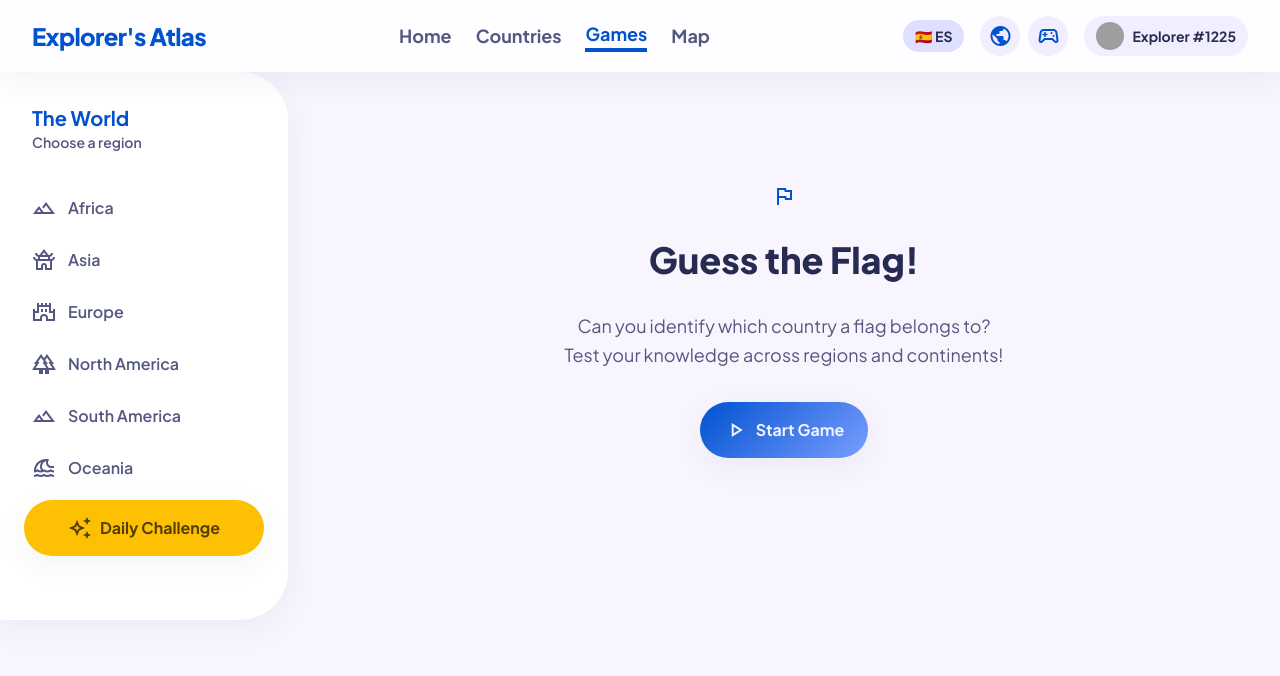
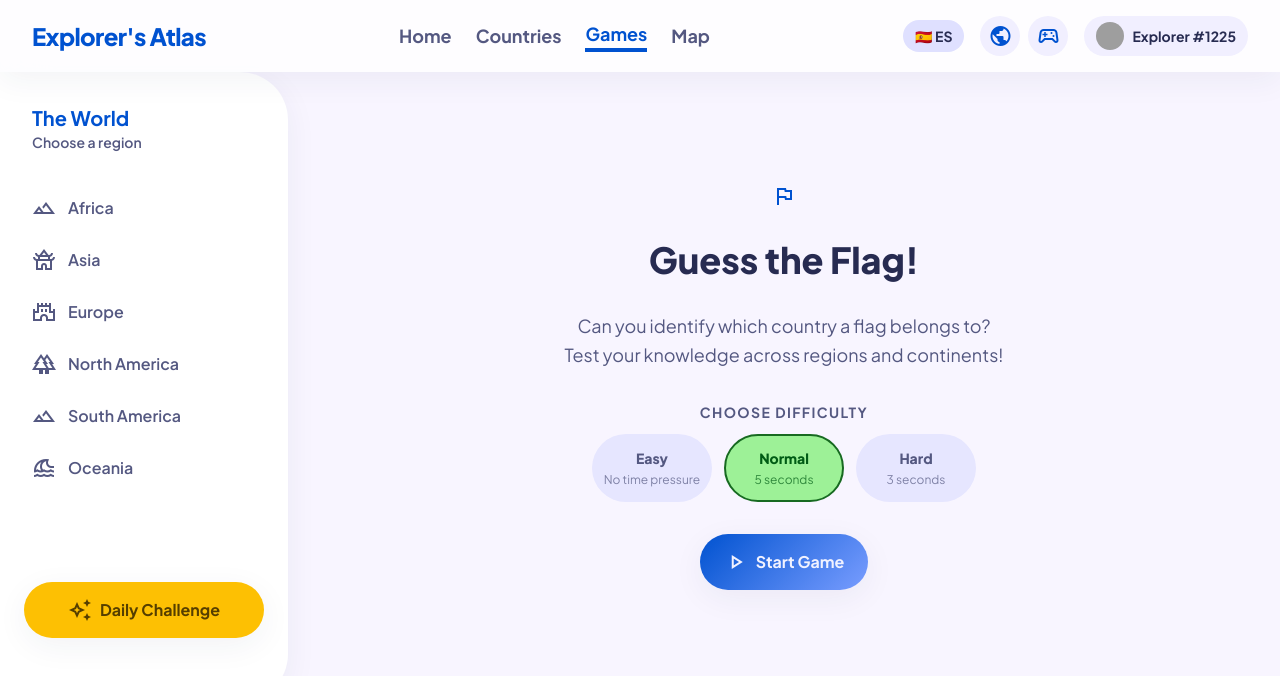
Before and after one commit to fonseka-dev/fun-with-flags, a Next.js app: page /en/games/guess-the-flag in a window 1280 px wide. Shown: the top 676 px of the page. Built offline with nearby package versions, Linux system fonts and the light colour scheme; no server answers; the database is empty; sample sign-in values are in the browser's storage; grey boxes are pictures that could not be loaded.

Commit message:
feat(quiz): difficulty picker, timer display, auto-advance UI, i18n keys

```diff
--- a/messages/en.json
+++ b/messages/en.json
@@ -75,10 +75,17 @@
     "playAgain": "Play Again",
     "backToHome": "Back to Home",
     "whoAmI": "Who am I?",
-    "nextQuestion": "Next Question",
     "hintTitle": "Explorer's Hint",
     "currentScore": "Current Score",
-    "livesLeft": "Lives Left"
+    "livesLeft": "Lives Left",
+    "timeLeft": "TIME LEFT",
+    "selectDifficulty": "Choose Difficulty",
+    "easy": "Easy",
+    "normal": "Normal",
+    "hard": "Hard",
+    "easyDesc": "No time pressure",
+    "normalDesc": "5 seconds",
+    "hardDesc": "3 seconds"
   },
   "auth": {
     "signIn": "Sign In",
--- a/messages/es.json
+++ b/messages/es.json
@@ -75,10 +75,17 @@
     "playAgain": "Jugar de Nuevo",
     "backToHome": "Volver al Inicio",
     "whoAmI": "¿Quién soy?",
-    "nextQuestion": "Siguiente Pregunta",
     "hintTitle": "Pista del Explorador",
     "currentScore": "Puntuación Actual",
-    "livesLeft": "Vidas Restantes"
+    "livesLeft": "Vidas Restantes",
+    "timeLeft": "TIEMPO",
+    "selectDifficulty": "Elige Dificultad",
+    "easy": "Fácil",
+    "normal": "Normal",
+    "hard": "Difícil",
+    "easyDesc": "Sin límite de tiempo",
+    "normalDesc": "5 segundos",
+    "hardDesc": "3 segundos"
   },
   "auth": {
     "signIn": "Iniciar sesión",
--- a/src/components/games/AnswerOptions.tsx
+++ b/src/components/games/AnswerOptions.tsx
@@ -16,7 +16,7 @@ export function AnswerOptions({
   status,
   onSelect,
 }: AnswerOptionsProps) {
-  const isAnswered = status === "correct" || status === "wrong";
+  const isAnswered = status === "correct" || status === "wrong" || status === "timeout";
 
   function getOptionStyle(slug: string): string {
     if (!isAnswered) {
@@ -25,7 +25,8 @@ export function AnswerOptions({
     if (slug === correctSlug) {
       return "bg-secondary text-on-secondary";
     }
-    if (slug === selectedAnswer && slug !== correctSlug) {
+    // On timeout, no answer was selected — don't highlight anything red
+    if (status !== "timeout" && slug === selectedAnswer && slug !== correctSlug) {
       return "bg-error text-on-error";
     }
     return "bg-surface-container-highest opacity-50";
--- a/src/components/games/FlagQuiz.tsx
+++ b/src/components/games/FlagQuiz.tsx
@@ -2,13 +2,13 @@
 
 import { useEffect } from "react";
 import { useTranslations } from "next-intl";
-import { Country } from "@/data/types";
-import { useGameState } from "@/lib/hooks/useGameState";
+import { Country, Difficulty } from "@/data/types";
+import { useGameState, TIMER_DURATIONS } from "@/lib/hooks/useGameState";
 import { FlagDisplay } from "./FlagDisplay";
 import { AnswerOptions } from "./AnswerOptions";
 import { ScoreBoard } from "./ScoreBoard";
 import { LivesDisplay } from "./LivesDisplay";
-import { HintCard } from "./HintCard";
+import { TimerDisplay } from "./TimerDisplay";
 import { Button } from "@/components/ui/Button";
 import { Link } from "@/i18n/navigation";
 
@@ -17,9 +17,15 @@ type FlagQuizProps = {
   onGameOver?: (score: number) => void;
 };
 
+const DIFFICULTIES: { key: Difficulty; descKey: string }[] = [
+  { key: "easy", descKey: "easyDesc" },
+  { key: "normal", descKey: "normalDesc" },
+  { key: "hard", descKey: "hardDesc" },
+];
+
 export function FlagQuiz({ pool, onGameOver }: FlagQuizProps) {
   const t = useTranslations("quiz");
-  const { state, startGame, submitAnswer, nextQuestion } = useGameState(pool);
+  const { state, selectDifficulty, startGame, submitAnswer } = useGameState(pool);
 
   useEffect(() => {
     if (state.status === "gameOver" && onGameOver) {
@@ -40,6 +46,36 @@ export function FlagQuiz({ pool, onGameOver }: FlagQuizProps) {
         <p className="text-on-surface-variant text-lg text-center max-w-md leading-[1.6]">
           {t("subtitle")}
         </p>
+
+        {/* Difficulty picker */}
+        <div className="flex flex-col items-center gap-3 w-full max-w-sm">
+          <p className="text-sm font-bold uppercase tracking-widest text-on-surface-variant">
+            {t("selectDifficulty")}
+          </p>
+          <div className="flex gap-3 w-full">
+            {DIFFICULTIES.map(({ key, descKey }) => {
+              const isSelected = state.difficulty === key;
+              return (
+                <button
+                  key={key}
+                  onClick={() => selectDifficulty(key)}
+                  className={`
+                    flex-1 flex flex-col items-center gap-1 py-3 px-2 rounded-xl
+                    border-2 transition-bounce
+                    ${isSelected
+                      ? "bg-secondary-container text-on-secondary-container border-secondary"
+                      : "bg-surface-container text-on-surface-variant border-transparent hover:bg-surface-container-highest"
+                    }
+                  `}
+                >
+                  <span className="text-sm font-extrabold capitalize">{t(key)}</span>
+                  <span className="text-xs opacity-70">{t(descKey)}</span>
+                </button>
+              );
+            })}
+          </div>
+        </div>
+
         <Button variant="primary" onClick={startGame}>
           <span className="flex items-center gap-2">
             <span className="material-symbols-outlined">play_arrow</span>
@@ -79,15 +115,21 @@ export function FlagQuiz({ pool, onGameOver }: FlagQuizProps) {
   }
 
   // Active game
-  const { currentQuestion, score, lives, selectedAnswer, status } = state;
+  const { currentQuestion, score, lives, selectedAnswer, status, difficulty, timeLeft } = state;
 
   if (!currentQuestion) return null;
 
+  const totalTime = TIMER_DURATIONS[difficulty];
+  const showTimer = difficulty !== "easy" && timeLeft !== null;
+
   return (
     <div className="flex flex-col items-center w-full">
-      {/* Score + Lives header */}
+      {/* Score + Timer + Lives header */}
       <div className="w-full flex justify-between items-end mb-10">
         <ScoreBoard score={score} />
+        {showTimer && (
+          <TimerDisplay timeLeft={timeLeft} totalTime={totalTime!} />
+        )}
         <LivesDisplay lives={lives} />
       </div>
 
@@ -107,23 +149,6 @@ export function FlagQuiz({ pool, onGameOver }: FlagQuizProps) {
         status={status}
         onSelect={submitAnswer}
       />
-
-      {/* Hint (shows after wrong answer) */}
-      {status === "wrong" && (
-        <HintCard hint={currentQuestion.correct.flagDescription} />
-      )}
-
-      {/* Next button (shows after answering) */}
-      {(status === "correct" || status === "wrong") && (
-        <div className="mt-8">
-          <Button variant="primary" onClick={nextQuestion}>
-            <span className="flex items-center gap-2">
-              <span className="material-symbols-outlined">arrow_forward</span>
-              {t("nextQuestion")}
-            </span>
-          </Button>
-        </div>
-      )}
     </div>
   );
 }
```
